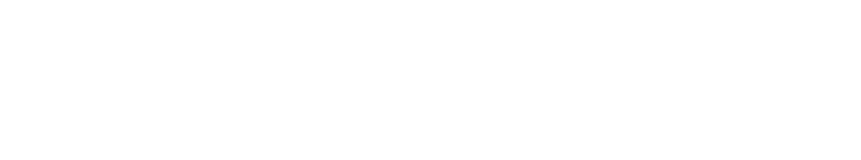
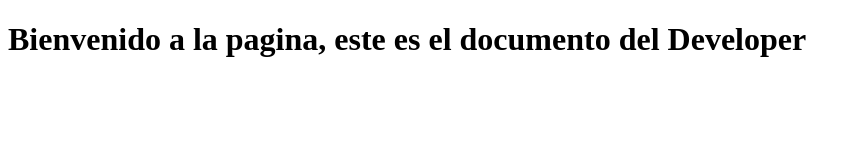
Before and after one commit to SkinnySanti/proyecto-git, a plain HTML site: page index.html in a window 1280 px wide. Shown: the whole page, without its empty margins (0-861 px from the left). Drawn offline with Linux system fonts and the light colour scheme.

Commit message:
feature: Agregar h1 al index

```diff
--- a/index.html
+++ b/index.html
@@ -6,6 +6,6 @@
     <title>Document</title>
 </head>
 <body>
-
+    <h1>Bienvenido a la pagina, este es el documento del Developer</h1>
 </body>
 </html>
```
